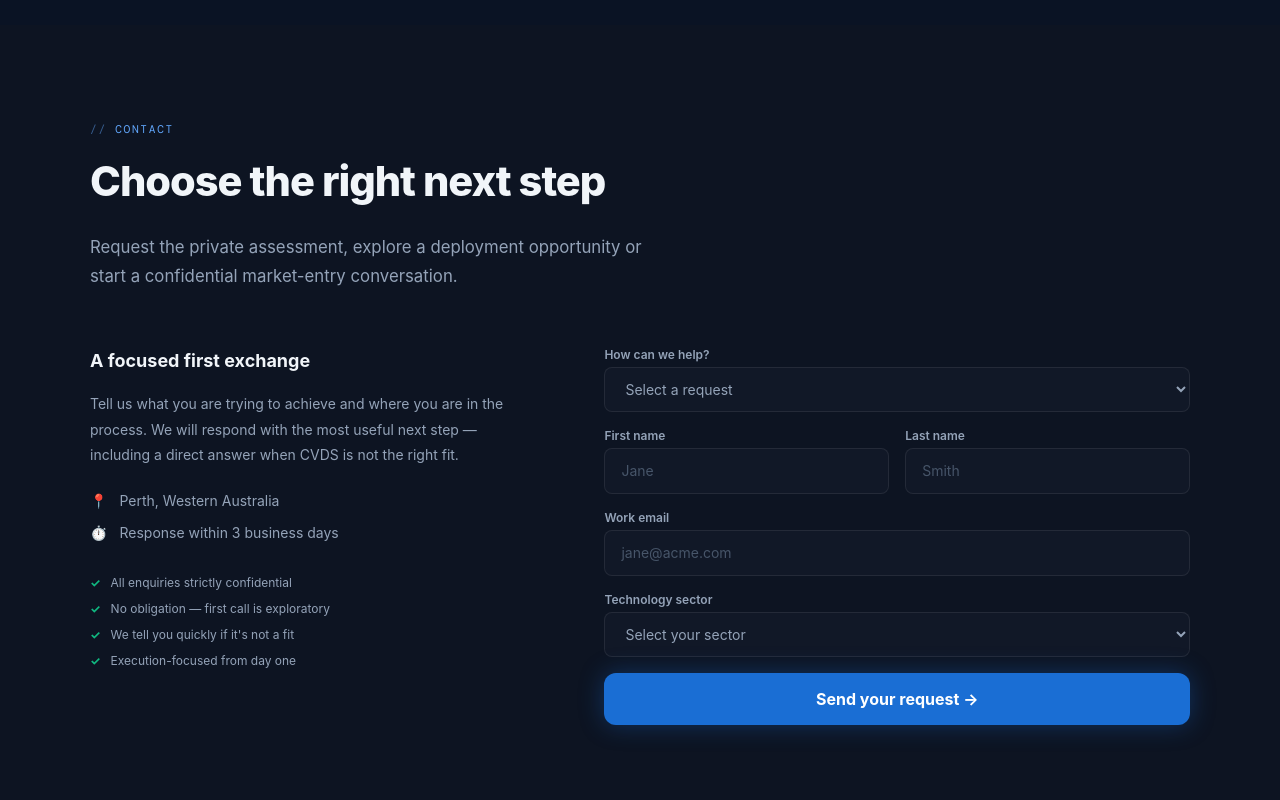
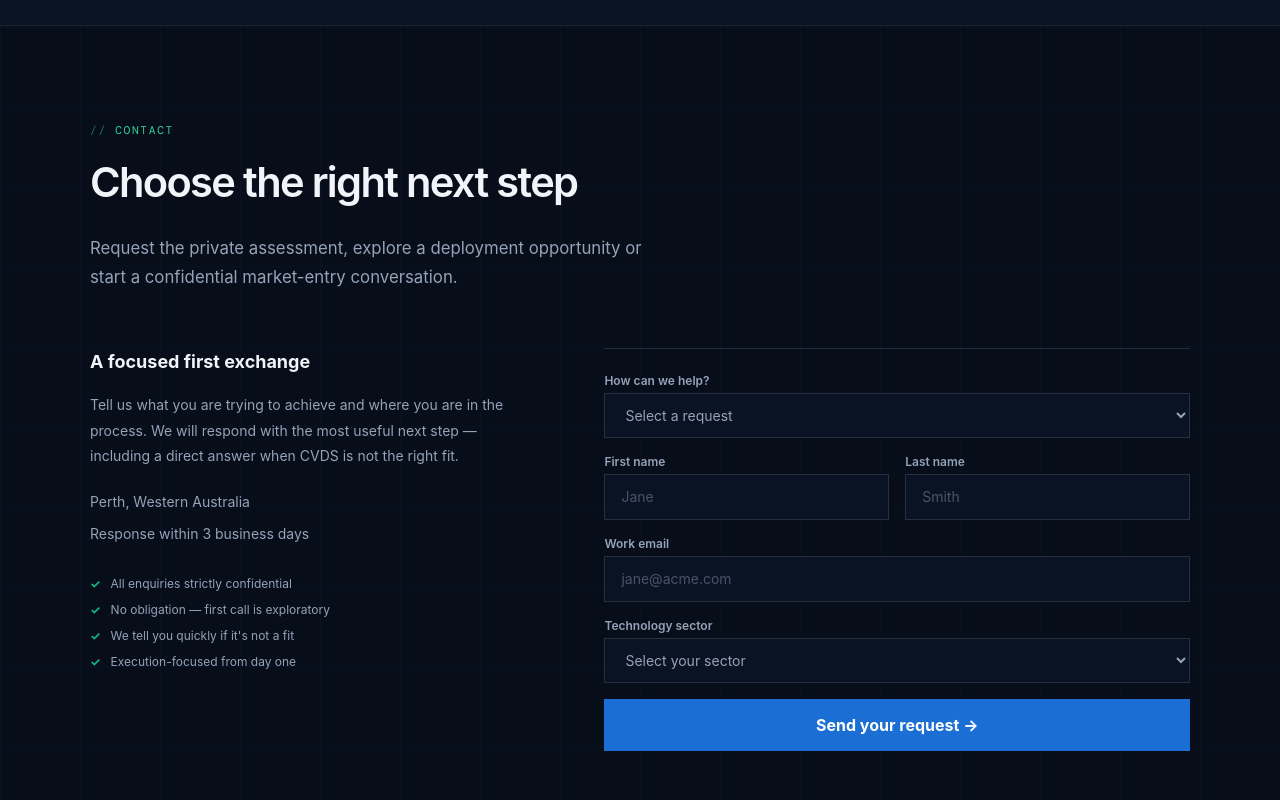
Before and after one commit to cecilepagneux-afk/camelvsunicorn, a React (Vite) app: page / in a window 1280 px wide. Shown: the part 5980-6780 px from the top of the page. Built offline with nearby package versions, Linux system fonts and the light colour scheme.

Commit message:
Align contact presentation without changing form handling

```diff
--- a/src/index.css
+++ b/src/index.css
@@ -75,3 +75,50 @@ body {
     @apply w-full bg-[#0a1324] border border-white/[0.12] focus:border-[#1686ff] px-4 py-3 text-slate-100 text-sm outline-none transition-colors placeholder:text-slate-600;
   }
 }
+
+/* Contact keeps its existing Formspree behaviour; these rules only align its presentation. */
+#contact {
+  background-color: #070d19;
+  background-image:
+    linear-gradient(rgba(22, 134, 255, 0.045) 1px, transparent 1px),
+    linear-gradient(90deg, rgba(22, 134, 255, 0.045) 1px, transparent 1px);
+  background-size: 80px 80px;
+  border-top: 1px solid rgba(255, 255, 255, 0.09);
+}
+
+#contact > div > p:first-child {
+  color: #34d399;
+  font-family: 'DM Mono', monospace;
+}
+
+#contact > div > h2 {
+  font-weight: 600;
+  letter-spacing: -0.04em;
+}
+
+#contact form {
+  border-top: 1px solid rgba(255, 255, 255, 0.12);
+  padding-top: 1.5rem;
+}
+
+#contact input,
+#contact select {
+  border-radius: 0 !important;
+  border-color: rgba(255, 255, 255, 0.12) !important;
+  background: #0a1324 !important;
+}
+
+#contact input:focus,
+#contact select:focus {
+  border-color: #1686ff !important;
+}
+
+#contact button,
+#contact form a {
+  border-radius: 0 !important;
+  box-shadow: none !important;
+}
+
+#contact .flex.gap-3.items-center > span {
+  display: none;
+}
```
